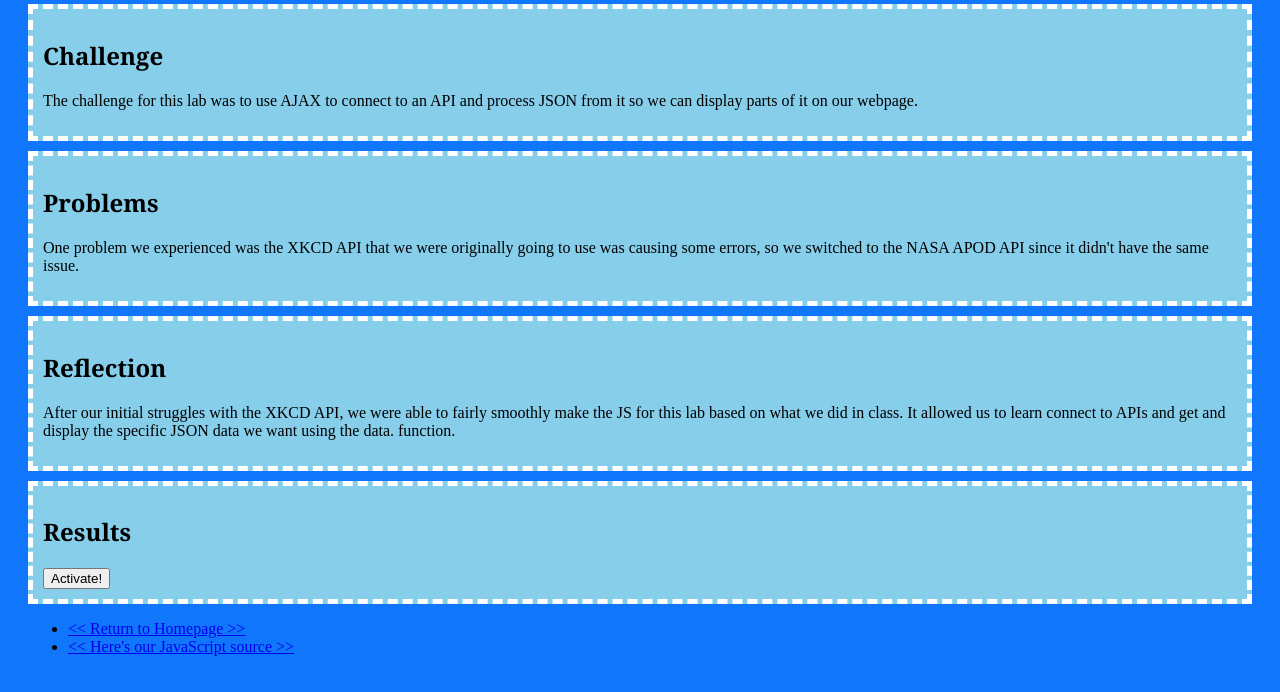
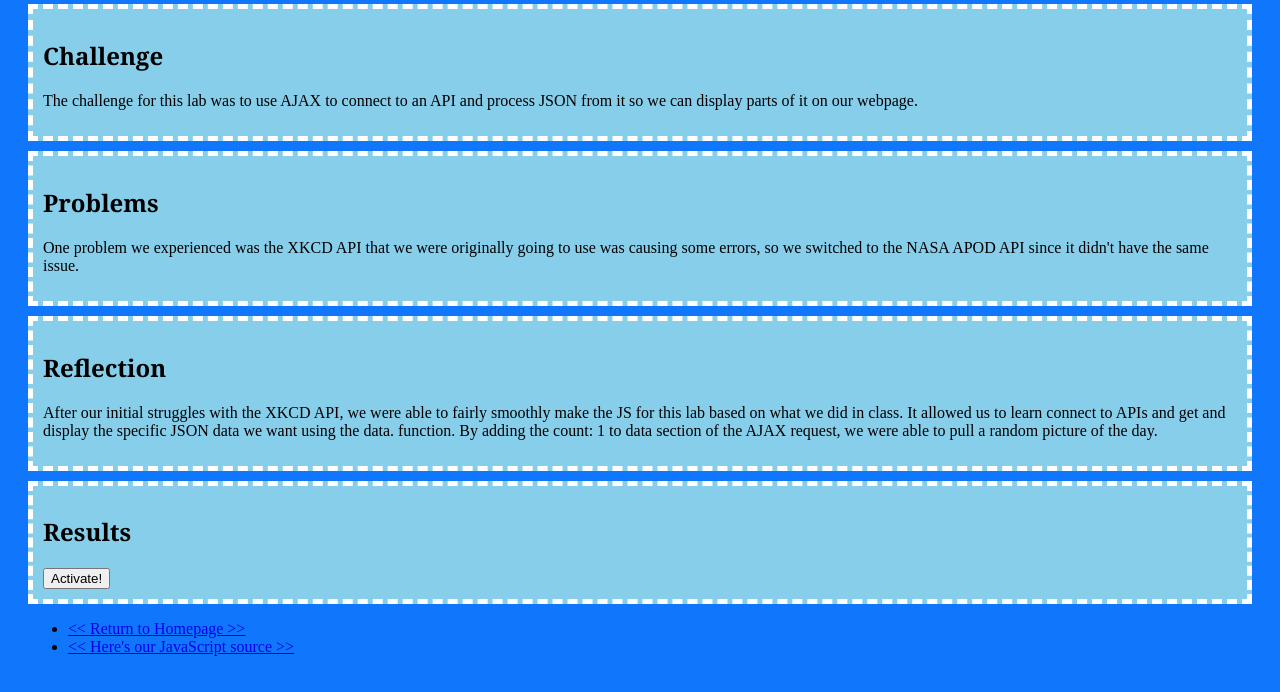
Before and after one commit to BennyBoi365/art101, a plain HTML site: page lab16/index.html in a window 1280 px wide. Shown: the part 112-804 px from the top of the page. Drawn offline with nearby package versions, Linux system fonts and the light colour scheme.

Commit message:
lab16final2

```diff
--- a/lab16/index.html
+++ b/lab16/index.html
@@ -45,6 +45,8 @@
 						smoothly make the JS for this lab based on what we did in
 						class. It allowed us to learn connect to APIs and get and
 						display the specific JSON data we want using the data. function.
+						By adding the count: 1 to data section of the AJAX request, we were able
+						to pull a random picture of the day.
 					</p>
 			</div>
 
```
